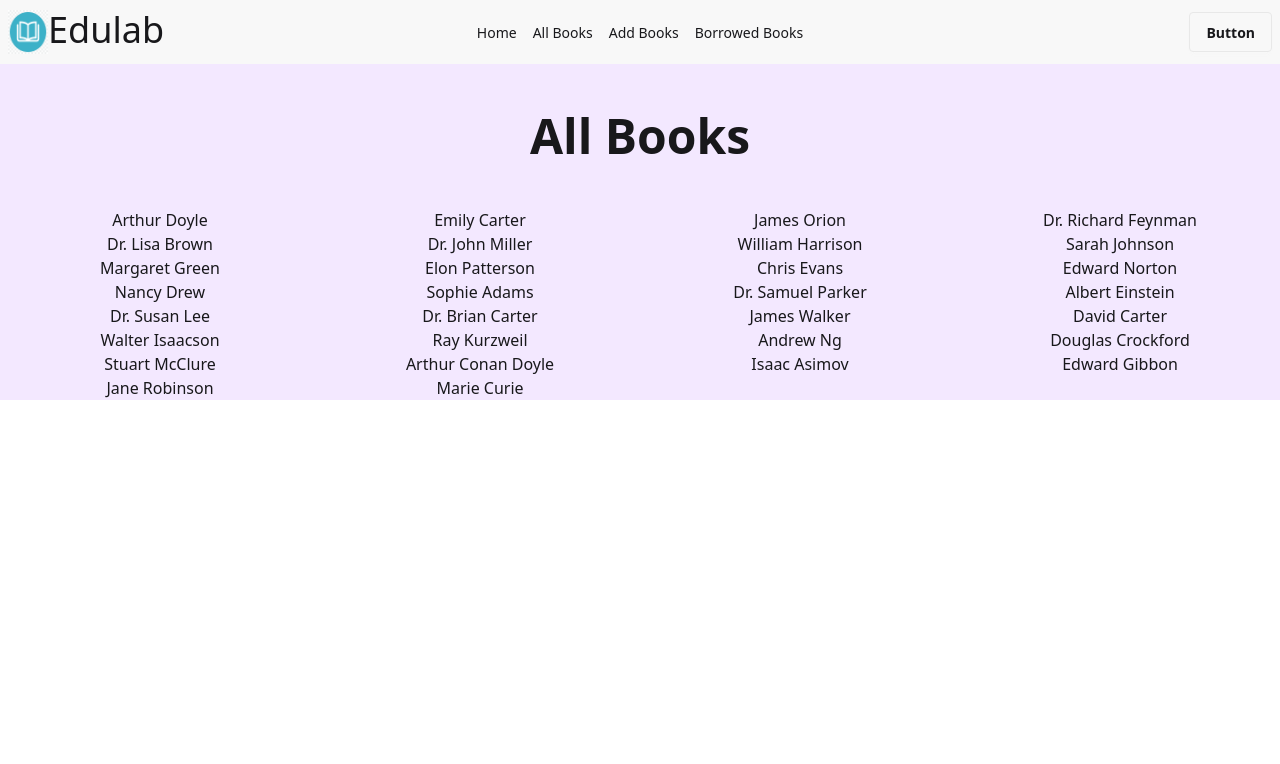
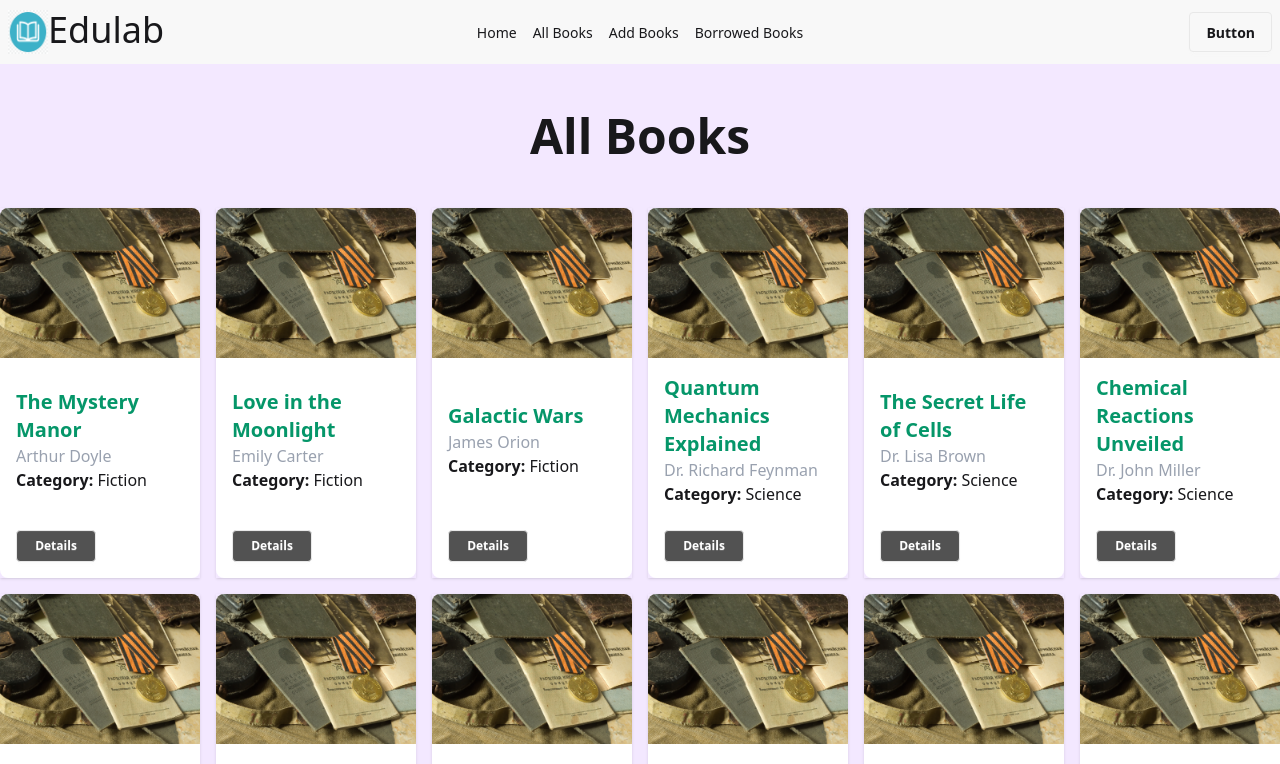
Before and after one commit to Mehedi86/assignment-eleven, a React (Vite) app: page /allBooks in a window 1280 px wide. Shown: the top 764 px of the page. Built offline with nearby package versions, Linux system fonts and the light colour scheme.

Commit message:
added: all books page

```diff
--- a/src/components/BookCard.jsx
+++ b/src/components/BookCard.jsx
@@ -1,10 +1,22 @@
 import React from 'react';
 
-const BookCard = ({book}) => {
-    const {author, category, image, name, quantity, rating} = book;
+const BookCard = ({ book }) => {
+    const { author, category, image, name, quantity, rating } = book;
     return (
-        <div className='flex justify-center'>
-            <h2>{author}</h2>
+        <div className='flex justify-center shadow-sm'>
+            <div className="card bg-base-100 w-full flex flex-col justify-between">
+                <figure>
+                    <img
+                        src='/history.jpg'
+                        alt="Shoes" />
+                </figure>
+                <div className="p-4">
+                    <h2 className="text-xl font-bold text-[#059669]">{name}</h2>
+                    <p className='text-gray-400'>{author}</p>
+                    <p><span className='font-bold'>Category:</span> {category}</p>
+                </div>
+                <button className='btn btn-sm mt-2 bg-[#525252] text-white mb-4 w-20 mx-4'>Details</button>
+            </div>
         </div>
     );
 };
--- a/src/pages/AllBooks.jsx
+++ b/src/pages/AllBooks.jsx
@@ -9,7 +9,7 @@ const AllBooks = () => {
     return (
         <div className='bg-[#F3E8FF]'>
             <h2 className='text-5xl text-center font-bold p-12'>All Books</h2>
-            <div className='container mx-auto grid grid-cols-4'>
+            <div className='container mx-auto grid grid-cols-6 gap-4'>
                 {books.map(book => <BookCard key={book.id} book={book} />)}
             </div>
         </div>
```
